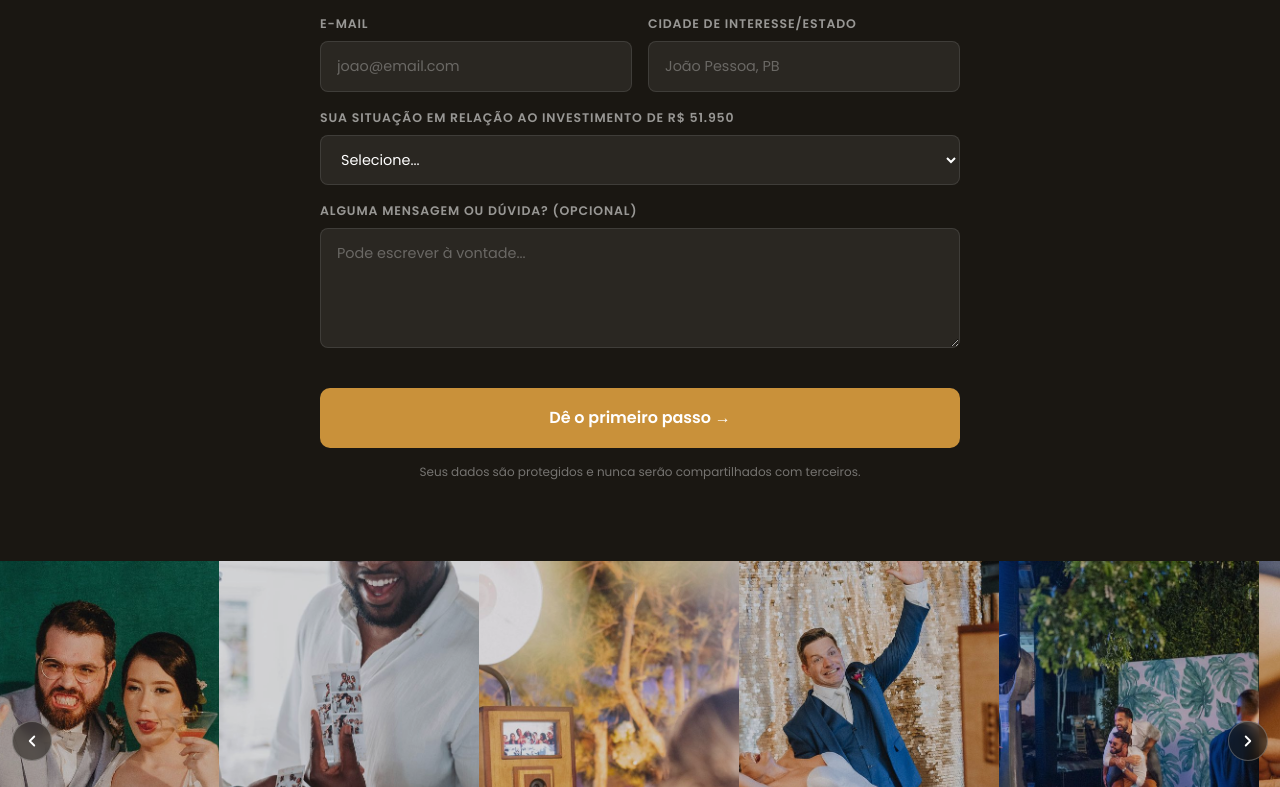
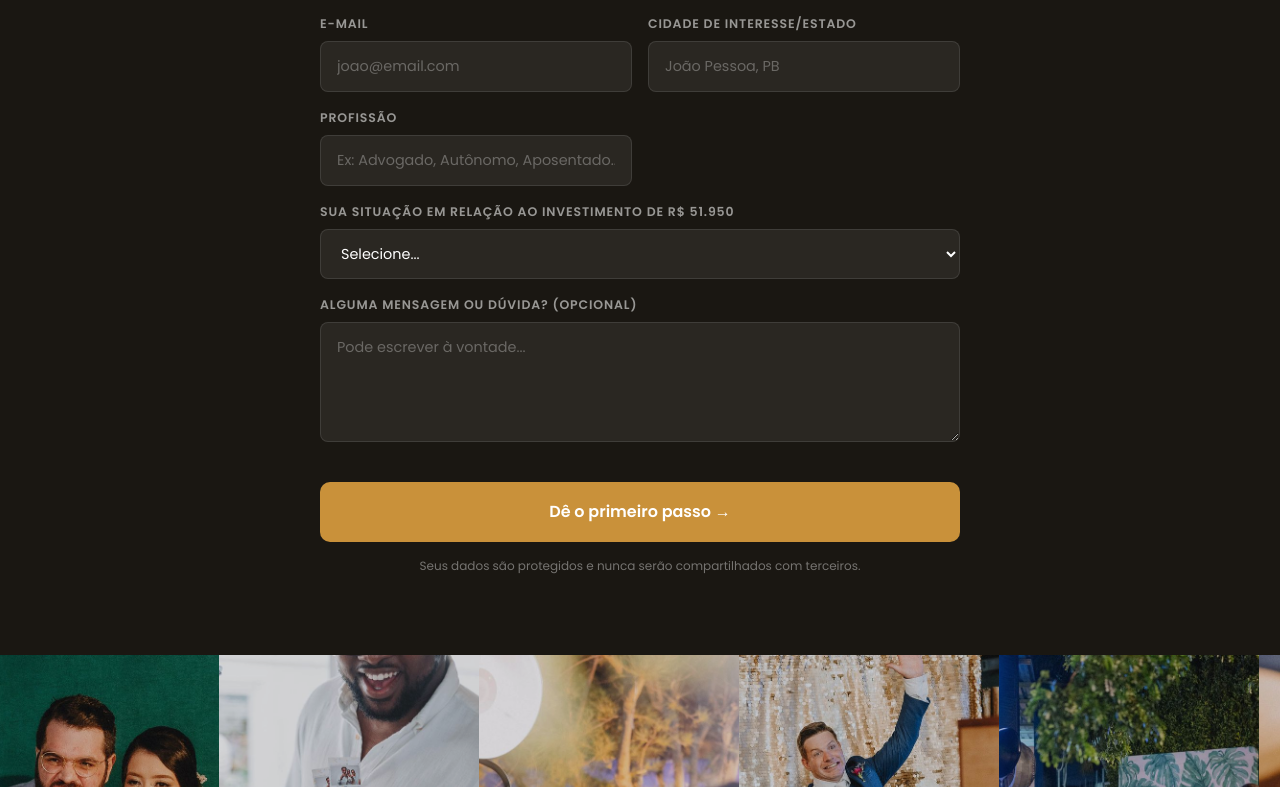
Before and after one commit to matheuszv/seja-franqueado-ll, a Next.js app: page / in a window 1280 px wide. Shown: the part 1573-2360 px from the top of the page. Built offline with nearby package versions, Linux system fonts and the light colour scheme.

Commit message:
Adiciona campo "Profissão" ao formulário de lead
- Novo campo obrigatório no formulário (topo e rodapé)
- Incluído no e-mail de notificação do lead
- Incluído no custom_data enviado à Conversions API da Meta

```diff
--- a/app/api/lead/route.ts
+++ b/app/api/lead/route.ts
@@ -73,6 +73,7 @@ async function sendToConversionsApi(req: NextRequest, body: Record<string, strin
         custom_data: {
           content_name: "Formulario Franquia LP",
           situacao_investimento: body.capital ?? undefined,
+          profissao: body.profession ?? undefined,
         },
       },
     ],
@@ -98,9 +99,9 @@ async function sendToConversionsApi(req: NextRequest, body: Record<string, strin
 
 export async function POST(req: NextRequest) {
   const body = await req.json();
-  const { name, phone, email, city, capital, msg } = body as Record<string, string>;
+  const { name, phone, email, city, profession, capital, msg } = body as Record<string, string>;
 
-  if (!name?.trim() || !phone?.trim() || !email?.trim() || !city?.trim() || !capital?.trim()) {
+  if (!name?.trim() || !phone?.trim() || !email?.trim() || !city?.trim() || !profession?.trim() || !capital?.trim()) {
     return NextResponse.json(
       { error: "Preencha todos os campos obrigatórios." },
       { status: 400 }
@@ -142,6 +143,7 @@ export async function POST(req: NextRequest) {
             <tr><td style="padding:8px 0;color:#6b6560;font-size:.85rem;">WhatsApp</td><td style="padding:8px 0;font-weight:600;">${phone.trim()}</td></tr>
             <tr><td style="padding:8px 0;color:#6b6560;font-size:.85rem;">E-mail</td><td style="padding:8px 0;font-weight:600;">${email.trim()}</td></tr>
             <tr><td style="padding:8px 0;color:#6b6560;font-size:.85rem;">Cidade / Estado</td><td style="padding:8px 0;font-weight:600;">${city.trim()}</td></tr>
+            <tr><td style="padding:8px 0;color:#6b6560;font-size:.85rem;">Profissão</td><td style="padding:8px 0;font-weight:600;">${profession.trim()}</td></tr>
             <tr><td style="padding:8px 0;color:#6b6560;font-size:.85rem;">Capital</td><td style="padding:8px 0;font-weight:600;">${capitalLabels[capital] ?? capital}</td></tr>
             ${msg?.trim() ? `<tr><td style="padding:8px 0;color:#6b6560;font-size:.85rem;vertical-align:top;">Mensagem</td><td style="padding:8px 0;">${msg.trim()}</td></tr>` : ""}
           </table>
--- a/app/components/LeadForm.tsx
+++ b/app/components/LeadForm.tsx
@@ -56,6 +56,7 @@ export default function LeadForm({ formId }: LeadFormProps) {
       phone: (form.elements.namedItem("phone") as HTMLInputElement).value.trim(),
       email: (form.elements.namedItem("email") as HTMLInputElement).value.trim(),
       city: (form.elements.namedItem("city") as HTMLInputElement).value.trim(),
+      profession: (form.elements.namedItem("profession") as HTMLInputElement).value.trim(),
       capital: (form.elements.namedItem("capital") as HTMLSelectElement).value,
       msg: (form.elements.namedItem("msg") as HTMLTextAreaElement).value.trim(),
       event_id: eventId,
@@ -170,6 +171,20 @@ export default function LeadForm({ formId }: LeadFormProps) {
         />
       </div>
 
+      <div className="flex flex-col gap-[7px]">
+        <label className="sm:text-[.78rem] font-semibold text-white/55 uppercase tracking-[.07em] text-[.7rem]">
+          Profissão
+        </label>
+        <input
+          type="text"
+          name="profession"
+          placeholder="Ex: Advogado, Autônomo, Aposentado..."
+          required
+          disabled={isLoading}
+          className="bg-white/7 border border-white/10 rounded-lg px-4 py-[13px] text-[.9rem] text-white placeholder:text-white/30 outline-none focus:border-accent focus:bg-white/10 transition-all font-body disabled:opacity-50"
+        />
+      </div>
+
       <div className="sm:col-span-2 flex flex-col gap-[7px]">
         <label className="sm:text-[.78rem] font-semibold text-white/55 uppercase tracking-[.07em] text-[.7rem]">
           Sua situação em relação ao investimento de R$ 51.950
```
